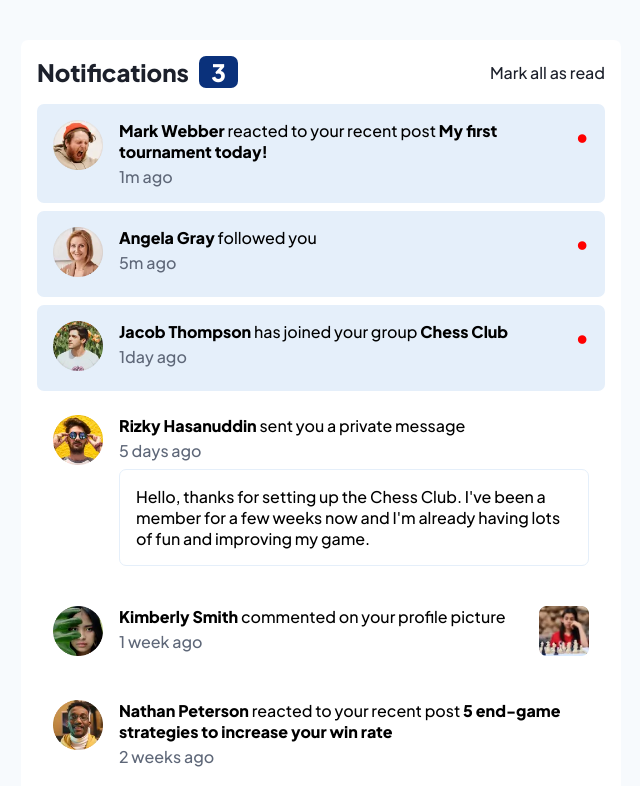
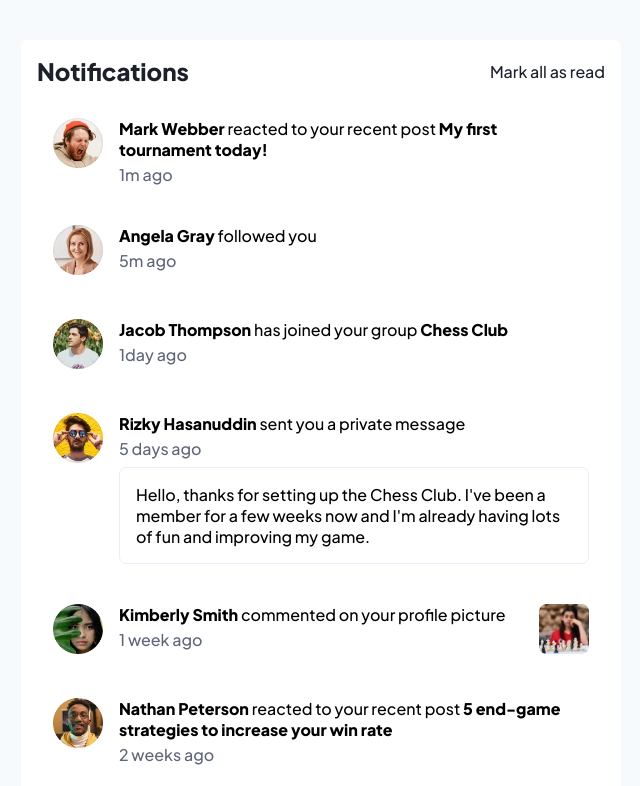
Before and after one commit to jossyboy2580/notifications-page, a plain HTML site: page index.html in a window 1280 px wide. Both pictures are taken after a click on the link "Mark all as read". Shown: the top 786 px of the page, without its empty margins (319-959 px from the left). Drawn offline with Linux system fonts and the light colour scheme.

Commit message:
javascript fot the mark all button

```diff
--- /dev/null
+++ b/app.js
@@ -0,0 +1,12 @@
+const markAll = document.querySelector('.mark-all')
+const unreadCount = document.querySelector('.count')
+
+markAll.addEventListener('click', () => {
+    const unread = document.querySelectorAll('.new')
+    unread.forEach(notificate => {
+        notificate.classList.remove('new')
+        unreadCount.textContent = ''
+        unreadCount.style.display = 'none'
+    })
+
+})
--- a/index.html
+++ b/index.html
@@ -140,6 +140,7 @@
         >. Coded by <a href="#">Jossyboy2580</a>.
         </p>
     </div>
+    <script src="app.js"></script>
 </body>
 
 </html>
```
